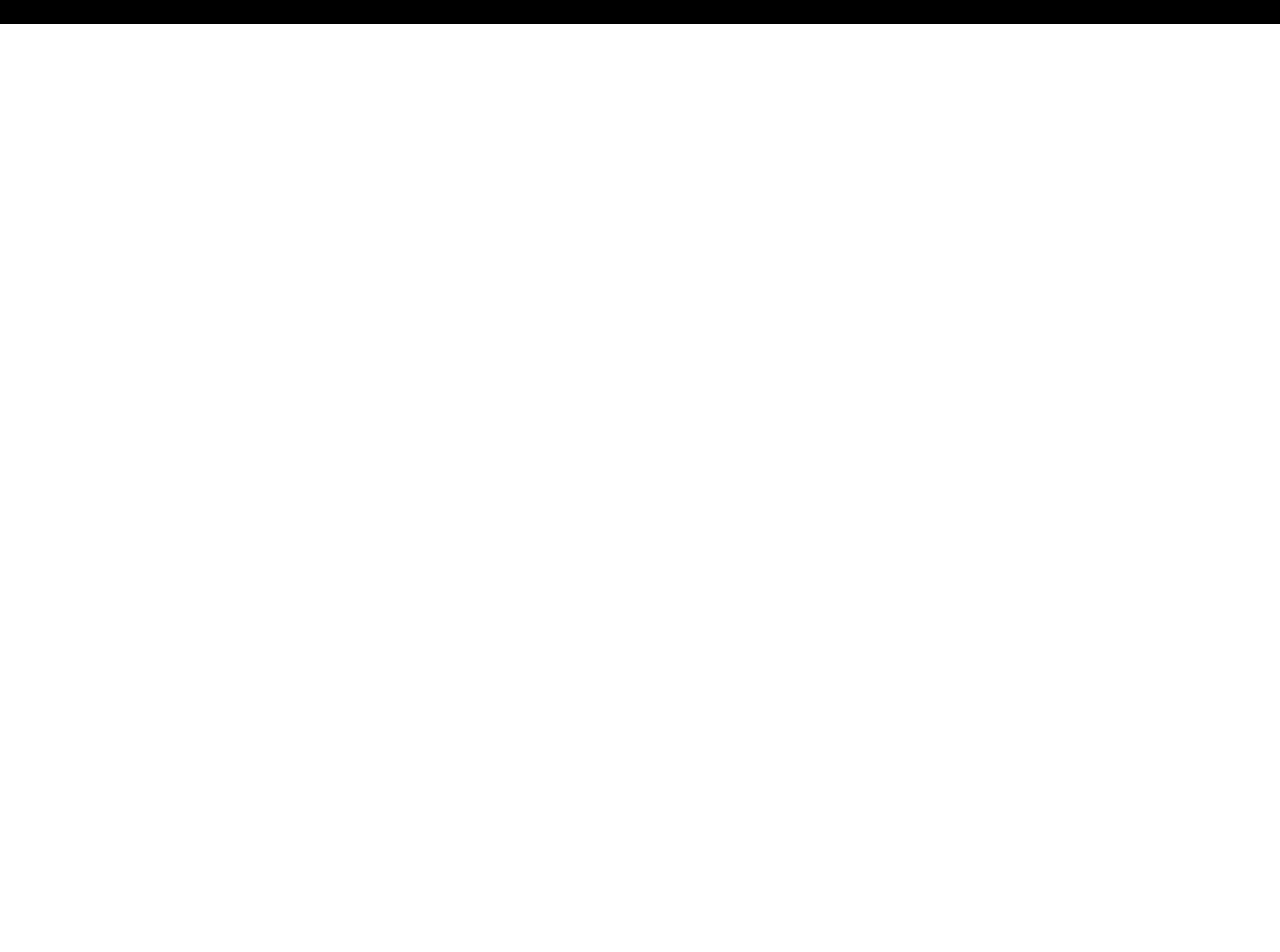
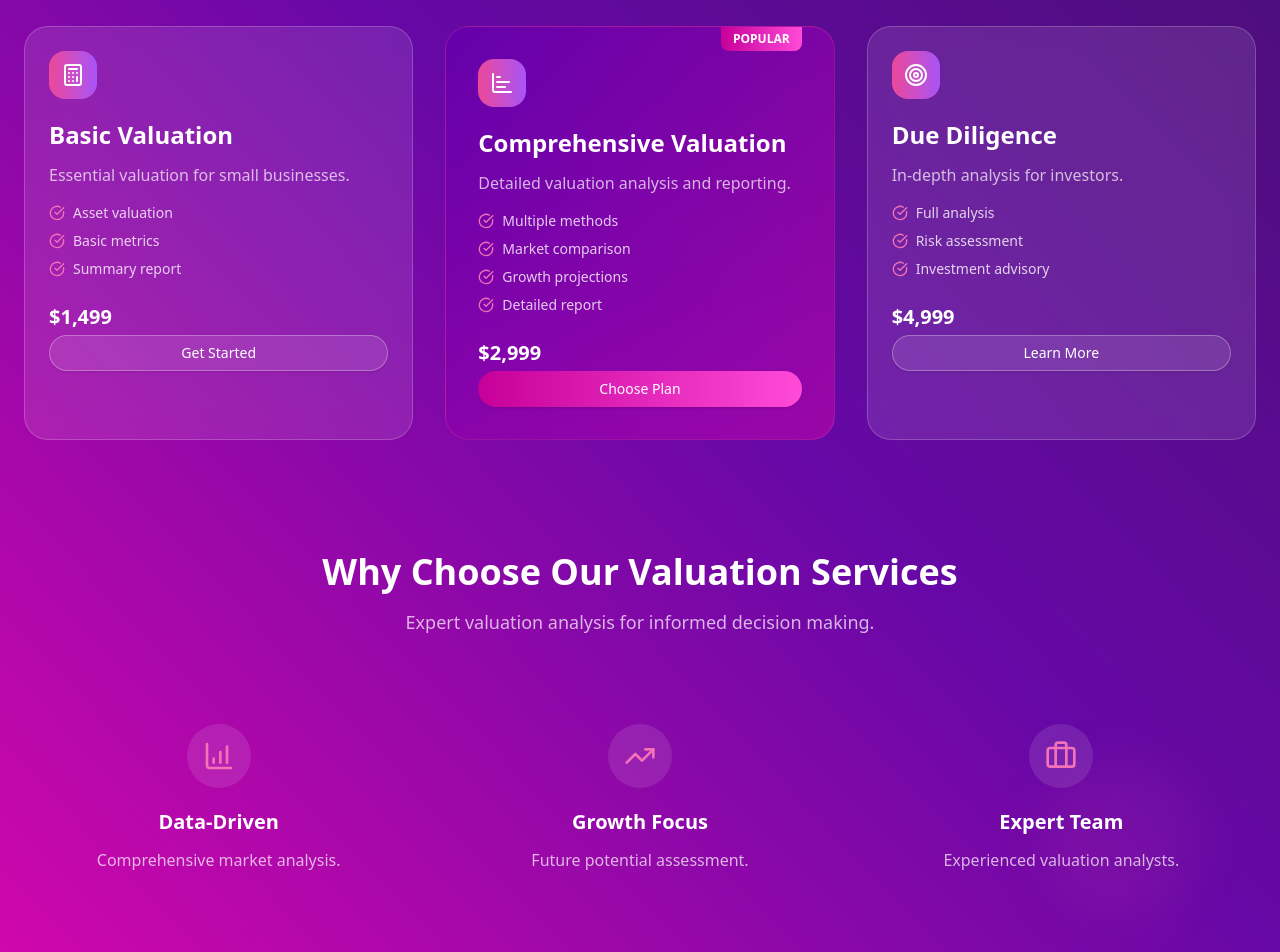
Before and after one commit to darshit890/pitchvilla-landing-page, a Next.js app: page /valuation-reports in a window 1280 px wide. Shown: the part 460-1412 px from the top of the page. Before the commit the page ends 800 px from the top, so only its background shows below. Built offline with nearby package versions, Linux system fonts and the light colour scheme.

Commit message:
Update page.tsx

```diff
--- a/src/app/valuation-reports/page.tsx
+++ b/src/app/valuation-reports/page.tsx
@@ -1,9 +1,156 @@
-import React from 'react'
+"use client";
 
-const page = () => {
+import React from 'react';
+import { ArrowRight, Calculator, FileText, Target, Briefcase, CheckCircle, ChartBar, BarChart4, TrendingUp } from "lucide-react";
+import { Button } from "@/components/ui/button";
+
+const ValuationReportPage = () => {
   return (
-    <div>page</div>
-  )
-}
+    <div className="min-h-screen bg-gradient-to-bl from-[#44106C] via-[#6708A6] to-[#D007AC] overflow-hidden relative">
+      {/* Decorative elements */}
+      <div className="absolute top-10 left-10 w-32 h-32 bg-white/5 rounded-full blur-xl"></div>
+      <div className="absolute bottom-10 right-20 w-40 h-40 bg-pink-500/10 rounded-full blur-xl"></div>
 
-export default page
+      {/* Hero Section */}
+      <div className="container mx-auto px-6 pt-20 pb-12 relative z-10">
+        <div className="inline-block px-3 py-1 bg-white/10 backdrop-blur-sm rounded-full text-pink-200 text-xs font-medium mb-3">
+          Business Valuation Services
+        </div>
+
+        <h1 className="text-4xl md:text-6xl lg:text-7xl text-white font-bold leading-tight tracking-tight max-w-4xl">
+          Professional <span className="text-pink-300">Business Valuation</span> & <span className="text-pink-300">Analysis</span>
+        </h1>
+
+        <p className="mt-6 text-lg md:text-xl text-white/80 leading-relaxed font-light max-w-2xl">
+          Expert business valuation services to determine your company's true worth and potential.
+        </p>
+
+        {/* Service Cards */}
+        <div className="grid grid-cols-1 md:grid-cols-3 gap-8 mt-16">
+          <div className="bg-white/10 backdrop-blur-md rounded-3xl p-6 border border-white/20">
+            <div className="h-12 w-12 bg-gradient-to-r from-pink-500 to-purple-500 rounded-2xl flex items-center justify-center mb-5">
+              <Calculator className="h-6 w-6 text-white" />
+            </div>
+            <h3 className="text-2xl font-bold text-white mb-3">Basic Valuation</h3>
+            <p className="text-white/70 mb-4">Essential valuation for small businesses.</p>
+            <ul className="space-y-2 mb-6">
+              <li className="flex items-center text-white/80 text-sm">
+                <CheckCircle className="h-4 w-4 text-pink-400 mr-2" />
+                Asset valuation
+              </li>
+              <li className="flex items-center text-white/80 text-sm">
+                <CheckCircle className="h-4 w-4 text-pink-400 mr-2" />
+                Basic metrics
+              </li>
+              <li className="flex items-center text-white/80 text-sm">
+                <CheckCircle className="h-4 w-4 text-pink-400 mr-2" />
+                Summary report
+              </li>
+            </ul>
+            <p className="text-xl font-bold text-white mb-1">$1,499</p>
+            <Button className="w-full bg-white/10 hover:bg-white/20 text-white border border-white/30 rounded-full py-2">
+              Get Started
+            </Button>
+          </div>
+
+          <div className="bg-gradient-to-br from-[#6500AB]/90 to-[#D007AC]/50 backdrop-blur-md rounded-3xl p-8 border border-pink-500/30 relative">
+            <div className="absolute top-0 right-8 bg-gradient-to-r from-[#C6009A] to-[#FF4BD8] text-white text-xs font-bold px-3 py-1 rounded-b-lg">
+              POPULAR
+            </div>
+            <div className="h-12 w-12 bg-gradient-to-r from-pink-500 to-purple-500 rounded-2xl flex items-center justify-center mb-5">
+              <ChartBar className="h-6 w-6 text-white" />
+            </div>
+            <h3 className="text-2xl font-bold text-white mb-3">Comprehensive Valuation</h3>
+            <p className="text-white/70 mb-4">Detailed valuation analysis and reporting.</p>
+            <ul className="space-y-2 mb-6">
+              <li className="flex items-center text-white/80 text-sm">
+                <CheckCircle className="h-4 w-4 text-pink-400 mr-2" />
+                Multiple methods
+              </li>
+              <li className="flex items-center text-white/80 text-sm">
+                <CheckCircle className="h-4 w-4 text-pink-400 mr-2" />
+                Market comparison
+              </li>
+              <li className="flex items-center text-white/80 text-sm">
+                <CheckCircle className="h-4 w-4 text-pink-400 mr-2" />
+                Growth projections
+              </li>
+              <li className="flex items-center text-white/80 text-sm">
+                <CheckCircle className="h-4 w-4 text-pink-400 mr-2" />
+                Detailed report
+              </li>
+            </ul>
+            <p className="text-xl font-bold text-white mb-1">$2,999</p>
+            <Button className="w-full bg-gradient-to-r from-[#C6009A] to-[#FF4BD8] hover:from-[#D800AA] hover:to-[#FF6DE1] text-white rounded-full py-2">
+              Choose Plan
+            </Button>
+          </div>
+
+          <div className="bg-white/10 backdrop-blur-md rounded-3xl p-6 border border-white/20">
+            <div className="h-12 w-12 bg-gradient-to-r from-pink-500 to-purple-500 rounded-2xl flex items-center justify-center mb-5">
+              <Target className="h-6 w-6 text-white" />
+            </div>
+            <h3 className="text-2xl font-bold text-white mb-3">Due Diligence</h3>
+            <p className="text-white/70 mb-4">In-depth analysis for investors.</p>
+            <ul className="space-y-2 mb-6">
+              <li className="flex items-center text-white/80 text-sm">
+                <CheckCircle className="h-4 w-4 text-pink-400 mr-2" />
+                Full analysis
+              </li>
+              <li className="flex items-center text-white/80 text-sm">
+                <CheckCircle className="h-4 w-4 text-pink-400 mr-2" />
+                Risk assessment
+              </li>
+              <li className="flex items-center text-white/80 text-sm">
+                <CheckCircle className="h-4 w-4 text-pink-400 mr-2" />
+                Investment advisory
+              </li>
+            </ul>
+            <p className="text-xl font-bold text-white mb-1">$4,999</p>
+            <Button className="w-full bg-white/10 hover:bg-white/20 text-white border border-white/30 rounded-full py-2">
+              Learn More
+            </Button>
+          </div>
+        </div>
+      </div>
+
+      {/* Features Section */}
+      <div className="container mx-auto px-6 py-16 relative z-10">
+        <div className="text-center mb-16">
+          <h2 className="text-3xl md:text-4xl font-bold text-white mb-4">Why Choose Our Valuation Services</h2>
+          <p className="text-white/70 text-lg max-w-2xl mx-auto">Expert valuation analysis for informed decision making.</p>
+        </div>
+
+        <div className="grid grid-cols-1 md:grid-cols-3 gap-8">
+          <div className="flex flex-col items-center text-center p-6">
+            <div className="h-16 w-16 bg-white/10 rounded-full flex items-center justify-center mb-5">
+              <BarChart4 className="h-8 w-8 text-pink-400" />
+            </div>
+            <h3 className="text-xl font-bold text-white mb-3">Data-Driven</h3>
+            <p className="text-white/70">Comprehensive market analysis.</p>
+          </div>
+
+          <div className="flex flex-col items-center text-center p-6">
+            <div className="h-16 w-16 bg-white/10 rounded-full flex items-center justify-center mb-5">
+              <TrendingUp className="h-8 w-8 text-pink-400" />
+            </div>
+            <h3 className="text-xl font-bold text-white mb-3">Growth Focus</h3>
+            <p className="text-white/70">Future potential assessment.</p>
+          </div>
+
+          <div className="flex flex-col items-center text-center p-6">
+            <div className="h-16 w-16 bg-white/10 rounded-full flex items-center justify-center mb-5">
+              <Briefcase className="h-8 w-8 text-pink-400" />
+            </div>
+            <h3 className="text-xl font-bold text-white mb-3">Expert Team</h3>
+            <p className="text-white/70">Experienced valuation analysts.</p>
+          </div>
+        </div>
+      </div>
+
+
+    </div>
+  );
+};
+
+export default ValuationReportPage;
```
